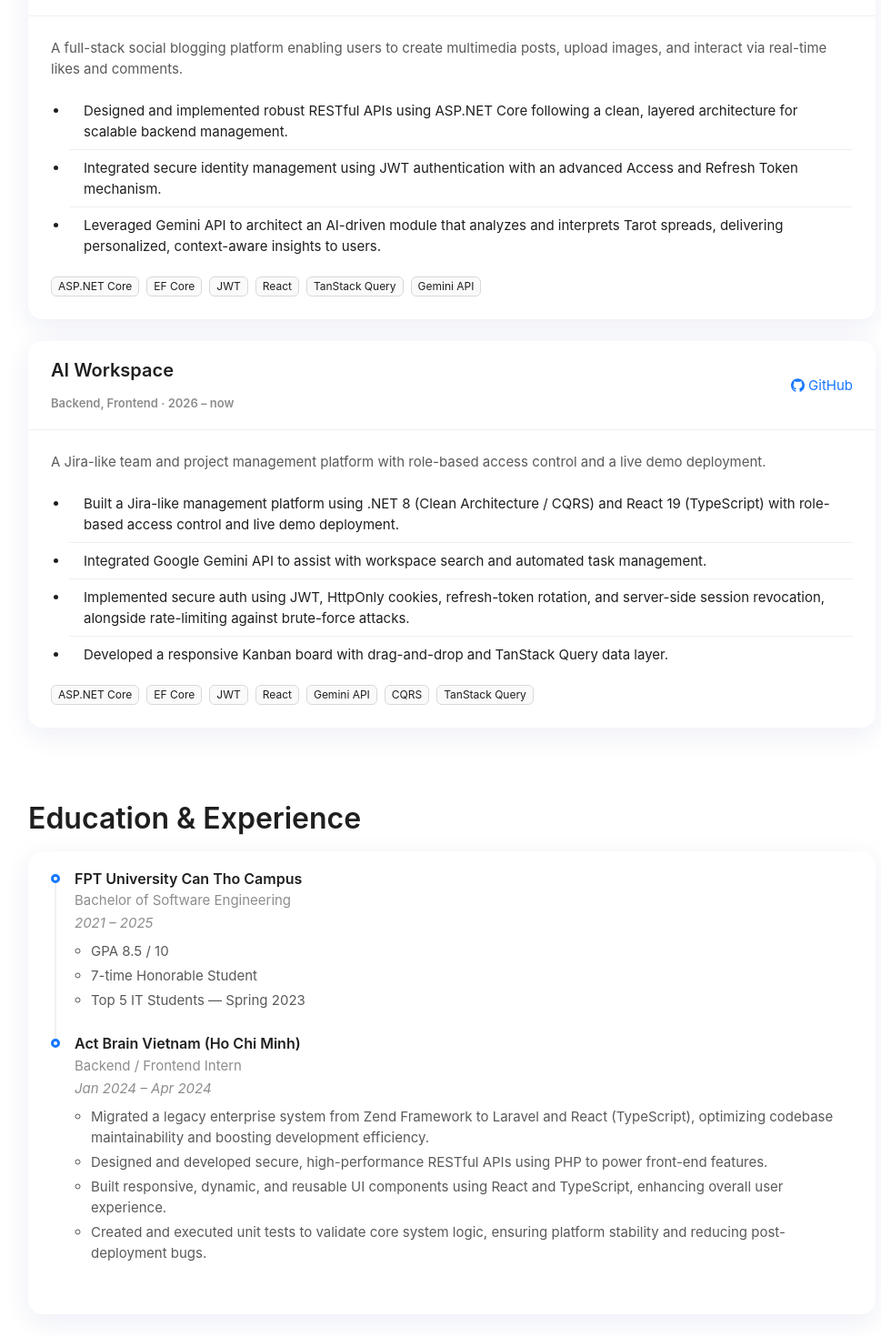
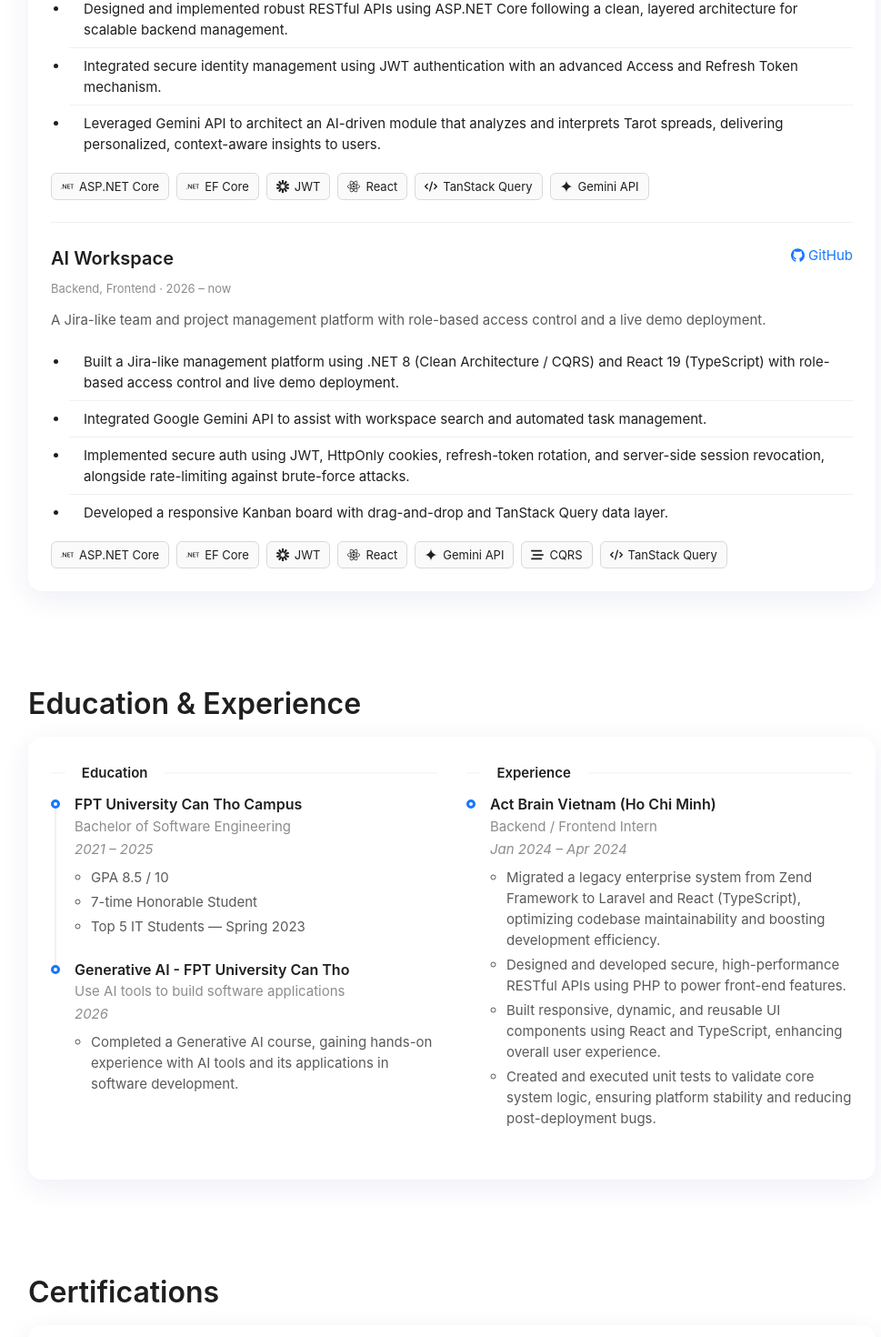
Before and after one commit to Aquarius2301/Portfolio, a React (Vite) app: page / in a window 1280 px wide. Shown: the part 1309-2779 px from the top of the page at 91% size, without its empty margins (143-1112 px from the left). Built offline with nearby package versions, Linux system fonts and the light colour scheme.

Commit message:
feat: enhance About, Education, and Projects components with responsive layouts and additional content

```diff
--- a/src/components/About.tsx
+++ b/src/components/About.tsx
@@ -1,4 +1,4 @@
-import { Divider, Flex, Tag, Typography, theme as antdTheme } from 'antd';
+import { Divider, Flex, Row, Col, Tag, Typography, theme as antdTheme } from 'antd';
 import { about, skills } from '../data/content';
 import { getSkillIcon } from '../data/skillIcons';
 
@@ -11,14 +11,16 @@ export default function About() {
     <section id="about" style={{ maxWidth: 980, margin: '0 auto', padding: '24px 24px 56px' }}>
       <Title level={2}>About me</Title>
       <div className="glass" style={{ padding: '8px 24px 24px', marginBottom: 24 }}>
+        <Row gutter={[32, 24]}>
+          <Col xs={24} lg={11}>
             <Divider orientation="left" style={{ marginTop: 16 }}>
               <Text strong>Introduction</Text>
             </Divider>
             <Paragraph style={{ fontSize: 17, color: token.colorTextSecondary, lineHeight: 1.7 }}>
               {about.intro}
             </Paragraph>
-
-        <div id="skills" style={{ scrollMarginTop: 80 }}>
+          </Col>
+          <Col xs={24} lg={13} id="skills" style={{ scrollMarginTop: 80 }}>
             <Divider orientation="left" style={{ marginTop: 16 }}>
               <Text strong>Skills</Text>
             </Divider>
@@ -44,7 +46,8 @@ export default function About() {
                 </Flex>
               ))}
             </Flex>
-        </div>
+          </Col>
+        </Row>
       </div>
     </section>
   );
--- a/src/components/Education.tsx
+++ b/src/components/Education.tsx
@@ -1,20 +1,13 @@
-import { Timeline, Typography, theme as antdTheme } from "antd";
-import { education } from "../data/content";
+import { Col, Divider, Row, Timeline, Typography, theme as antdTheme } from "antd";
+import { education, experience } from "../data/content";
+import type { TimelineEntry } from "../data/content";
 
 const { Title, Text } = Typography;
 
-export default function Education() {
-  const { token } = antdTheme.useToken();
-
+function renderTimeline(entries: TimelineEntry[], token: { colorTextSecondary: string }) {
   return (
-    <section
-      id="education"
-      style={{ maxWidth: 980, margin: "0 auto", padding: "24px 24px 56px" }}
-    >
-      <Title level={2}>Education & Experience</Title>
-      <div className="glass" style={{ padding: "24px" }}>
     <Timeline
-          items={education.map((entry) => ({
+      items={entries.map((entry) => ({
         children: (
           <div>
             <Text strong style={{ fontSize: 16 }}>
@@ -45,6 +38,33 @@ export default function Education() {
         ),
       }))}
     />
+  );
+}
+
+export default function Education() {
+  const { token } = antdTheme.useToken();
+
+  return (
+    <section
+      id="education"
+      style={{ maxWidth: 980, margin: "0 auto", padding: "24px 24px 56px" }}
+    >
+      <Title level={2}>Education & Experience</Title>
+      <div className="glass" style={{ padding: "8px 24px 24px", marginBottom: 24 }}>
+        <Row gutter={[32, 24]}>
+          <Col xs={24} md={12}>
+            <Divider orientation="left" style={{ marginTop: 16 }}>
+              <Text strong>Education</Text>
+            </Divider>
+            {renderTimeline(education, token)}
+          </Col>
+          <Col xs={24} md={12}>
+            <Divider orientation="left" style={{ marginTop: 16 }}>
+              <Text strong>Experience</Text>
+            </Divider>
+            {renderTimeline(experience, token)}
+          </Col>
+        </Row>
       </div>
     </section>
   );
--- a/src/components/Projects.tsx
+++ b/src/components/Projects.tsx
@@ -1,6 +1,7 @@
-import { Card, List, Space, Tag, Typography, theme as antdTheme } from 'antd';
+import { Divider, Flex, List, Space, Tag, Typography, theme as antdTheme } from 'antd';
 import { GithubOutlined } from '@ant-design/icons';
 import { projects } from '../data/content';
+import { getSkillIcon } from '../data/skillIcons';
 
 const { Title, Paragraph, Text, Link } = Typography;
 
@@ -18,14 +19,11 @@ export default function Projects() {
       }}
     >
       <Title level={2}>Project</Title>
-      <Space direction="vertical" size={24} style={{ width: '100%' }}>
-        {projects.map((p) => (
-          <Card
-            key={p.name}
-            hoverable
-            className="glass"
-            styles={{ header: { padding: '16px 24px' }, body: { padding: 24 } }}
-            title={
+      <div className="glass" style={{ padding: '8px 24px 24px', marginBottom: 24 }}>
+        {projects.map((p, i) => (
+          <div key={p.name}>
+            {i > 0 && <Divider />}
+            <Space style={{ width: '100%', justifyContent: 'space-between' }} align="start">
               <Space direction="vertical" size={6}>
                 <Text strong style={{ fontSize: 20 }}>
                   {p.name}
@@ -34,14 +32,13 @@ export default function Projects() {
                   {p.stack} · {p.period}
                 </Text>
               </Space>
-            }
-            extra={
               <Link href={p.repoUrl} target="_blank" rel="noopener noreferrer">
                 <GithubOutlined /> GitHub
               </Link>
-            }
-          >
-            <Paragraph style={{ color: token.colorTextSecondary }}>{p.summary}</Paragraph>
+            </Space>
+            <Paragraph style={{ color: token.colorTextSecondary, marginTop: 12 }}>
+              {p.summary}
+            </Paragraph>
             <List
               size="small"
               dataSource={p.highlights}
@@ -52,15 +49,21 @@ export default function Projects() {
               )}
             />
             <Space wrap size={8} style={{ marginTop: 12 }}>
-              {p.tags.map((t) => (
-                <Tag key={t} style={{ margin: 0 }}>
-                  {t}
-                </Tag>
-              ))}
+              {p.tags.map((t) => {
+                const Icon = getSkillIcon(t);
+                return (
+                  <Tag key={t} style={{ margin: 0, padding: '4px 10px', fontSize: 13 }}>
+                    <Flex align="center" gap={6} component="span">
+                      <Icon style={{ fontSize: 14 }} />
+                      {t}
+                    </Flex>
+                  </Tag>
+                );
+              })}
             </Space>
-          </Card>
+          </div>
         ))}
-      </Space>
+      </div>
     </section>
   );
 }
--- a/src/data/content.ts
+++ b/src/data/content.ts
@@ -154,6 +154,17 @@ export const education: TimelineEntry[] = [
     ],
   },
   {
+    title: "Generative AI - FPT University Can Tho",
+    period: "2026",
+    subtitle: "Use AI tools to build software applications",
+    details: [
+      "Completed a Generative AI course, gaining hands-on experience with AI tools and its applications in software development.",
+    ],
+  },
+];
+
+export const experience: TimelineEntry[] = [
+  {
     title: "Act Brain Vietnam (Ho Chi Minh)",
     subtitle: "Backend / Frontend Intern",
     period: "Jan 2024 – Apr 2024",
--- a/src/data/skillIcons.tsx
+++ b/src/data/skillIcons.tsx
@@ -32,6 +32,7 @@ const skillIconMap: Record<string, IconType> = {
   'C#': SiSharp,
   'ASP.NET Core': SiDotnet,
   'Entity Framework Core': SiDotnet,
+  'EF Core': SiDotnet,
   'RESTful API': FaPlug,
   JWT: SiJsonwebtokens,
   'SQL Server': FaDatabase,
@@ -39,8 +40,10 @@ const skillIconMap: Record<string, IconType> = {
   CQRS: FaBarsStaggered,
   // Frontend
   'React (TypeScript)': SiReact,
+  'React': SiReact,
   'TanStack Query': FaCode,
   'Ant Design (AntD)': SiAntdesign,
+  'Gemini API': SiGooglegemini,
   // Tools
   Git: SiGit,
   Postman: SiPostman,
```
Lines whose indentation alone changed are shown as unchanged.
